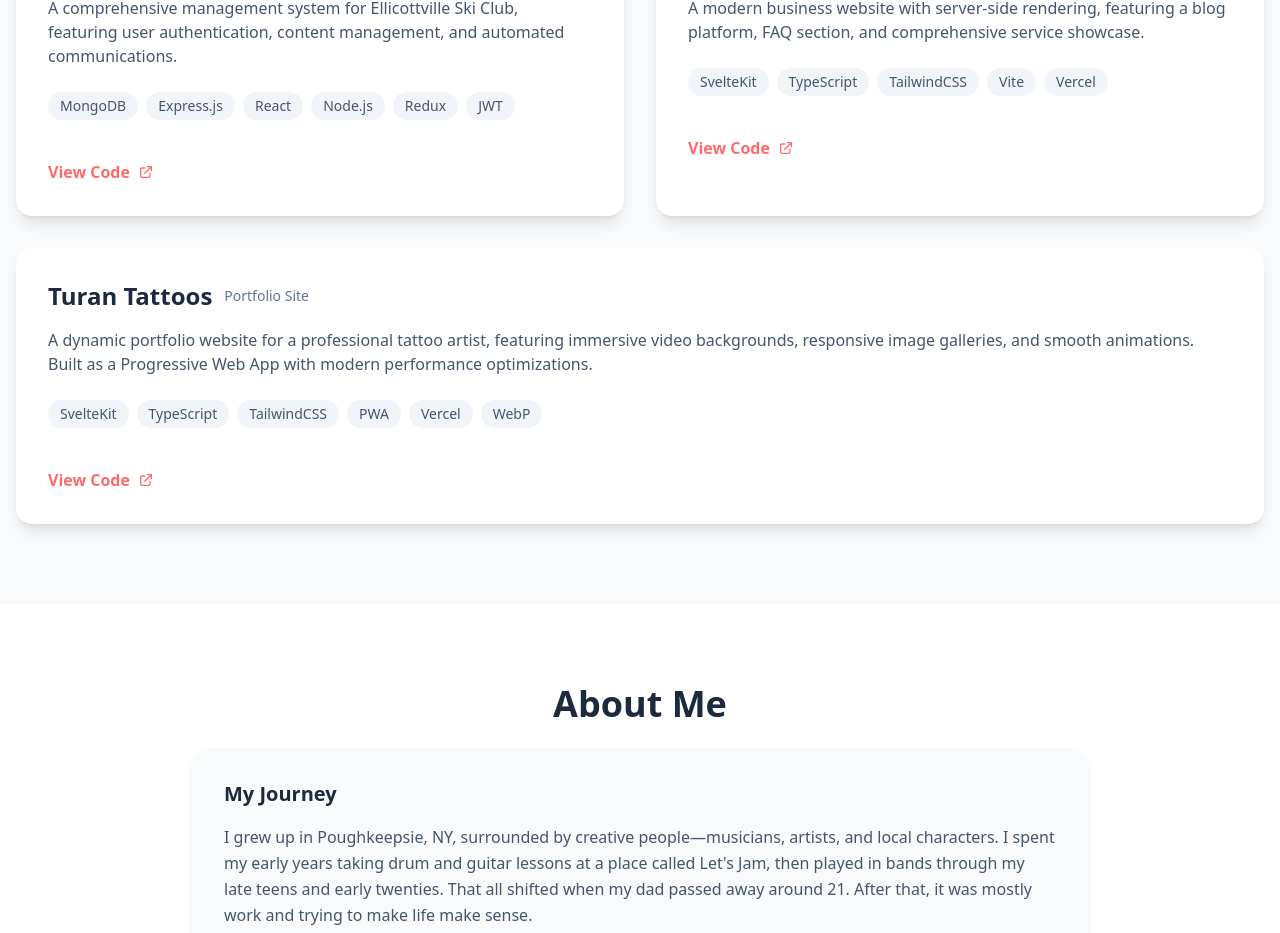
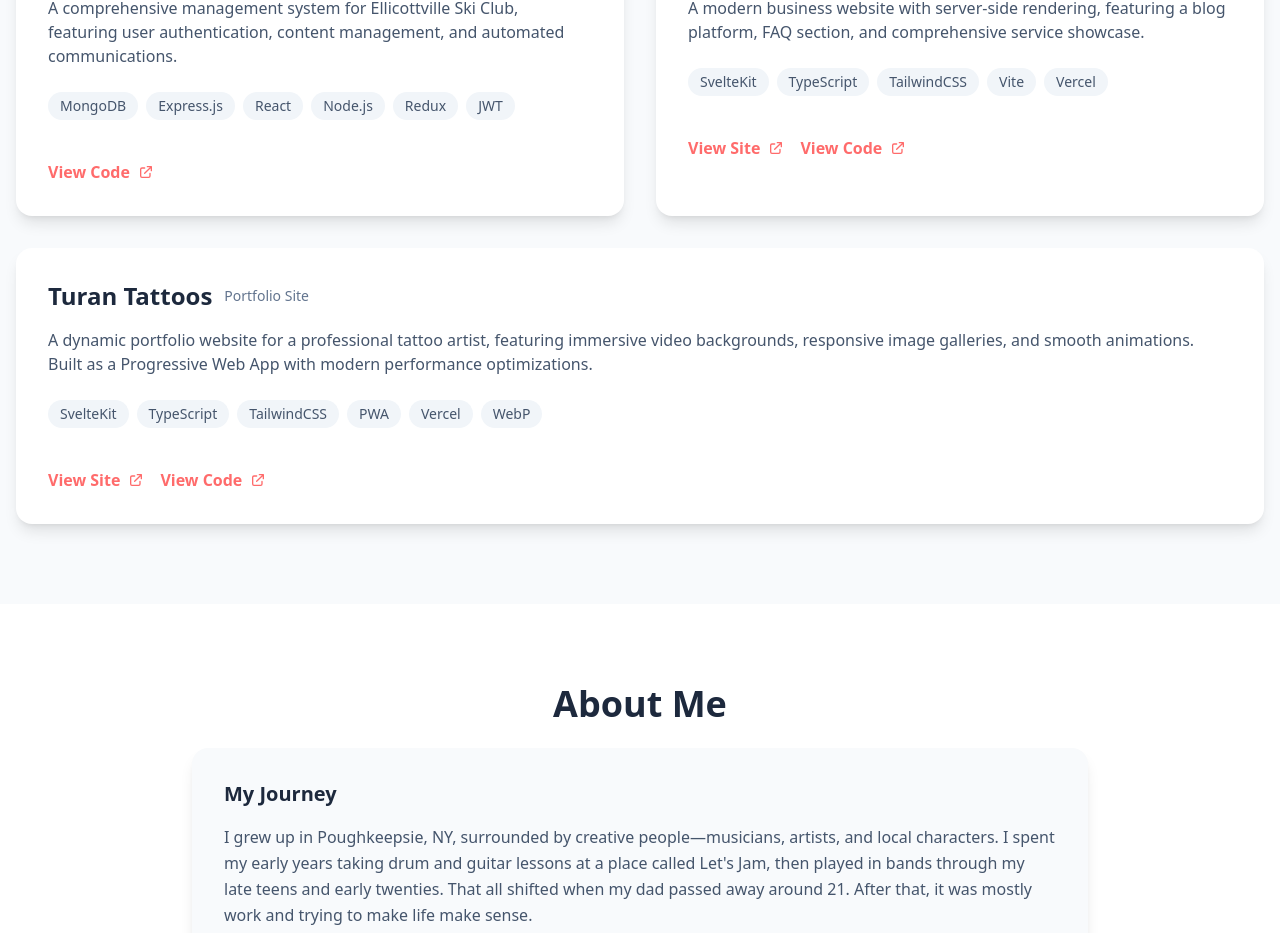
Before and after one commit to daniel-barker/dan-barker, a SvelteKit app: page / in a window 1280 px wide. Shown: the part 1372-2305 px from the top of the page. Built offline with nearby package versions, Linux system fonts and the light colour scheme.

Commit message:
added links

```diff
--- a/src/routes/+page.svelte
+++ b/src/routes/+page.svelte
@@ -172,6 +172,28 @@
 						{/each}
 					</div>
 					<div class="flex justify-between items-center pt-4">
+						<div class="flex gap-4">
+							<a
+								href="https://slowinskiservices.com/"
+								class="text-[#FF6B6B] hover:text-[#FF5555] font-semibold flex items-center gap-2"
+								target="_blank"
+								rel="noopener noreferrer"
+							>
+								View Site
+								<svg
+									class="w-4 h-4"
+									fill="none"
+									stroke="currentColor"
+									viewBox="0 0 24 24"
+								>
+									<path
+										stroke-linecap="round"
+										stroke-linejoin="round"
+										stroke-width="2"
+										d="M10 6H6a2 2 0 00-2 2v10a2 2 0 002 2h10a2 2 0 002-2v-4M14 4h6m0 0v6m0-6L10 14"
+									/>
+								</svg>
+							</a>
 							<a
 								href="https://github.com/daniel-barker/slowinski"
 								class="text-[#FF6B6B] hover:text-[#FF5555] font-semibold flex items-center gap-2"
@@ -193,6 +215,7 @@
 									/>
 								</svg>
 							</a>
+						</div>
 					</div>
 				</div>
 			</div>
@@ -221,6 +244,28 @@
 						{/each}
 					</div>
 					<div class="flex justify-between items-center pt-4">
+						<div class="flex gap-4">
+							<a
+								href="https://www.turantattoo.com/"
+								class="text-[#FF6B6B] hover:text-[#FF5555] font-semibold flex items-center gap-2"
+								target="_blank"
+								rel="noopener noreferrer"
+							>
+								View Site
+								<svg
+									class="w-4 h-4"
+									fill="none"
+									stroke="currentColor"
+									viewBox="0 0 24 24"
+								>
+									<path
+										stroke-linecap="round"
+										stroke-linejoin="round"
+										stroke-width="2"
+										d="M10 6H6a2 2 0 00-2 2v10a2 2 0 002 2h10a2 2 0 002-2v-4M14 4h6m0 0v6m0-6L10 14"
+									/>
+								</svg>
+							</a>
 							<a
 								href="https://github.com/chriszmx/turan-tattoos"
 								class="text-[#FF6B6B] hover:text-[#FF5555] font-semibold flex items-center gap-2"
@@ -242,6 +287,7 @@
 									/>
 								</svg>
 							</a>
+						</div>
 					</div>
 				</div>
 			</div>
```
Lines whose indentation alone changed are shown as unchanged.
